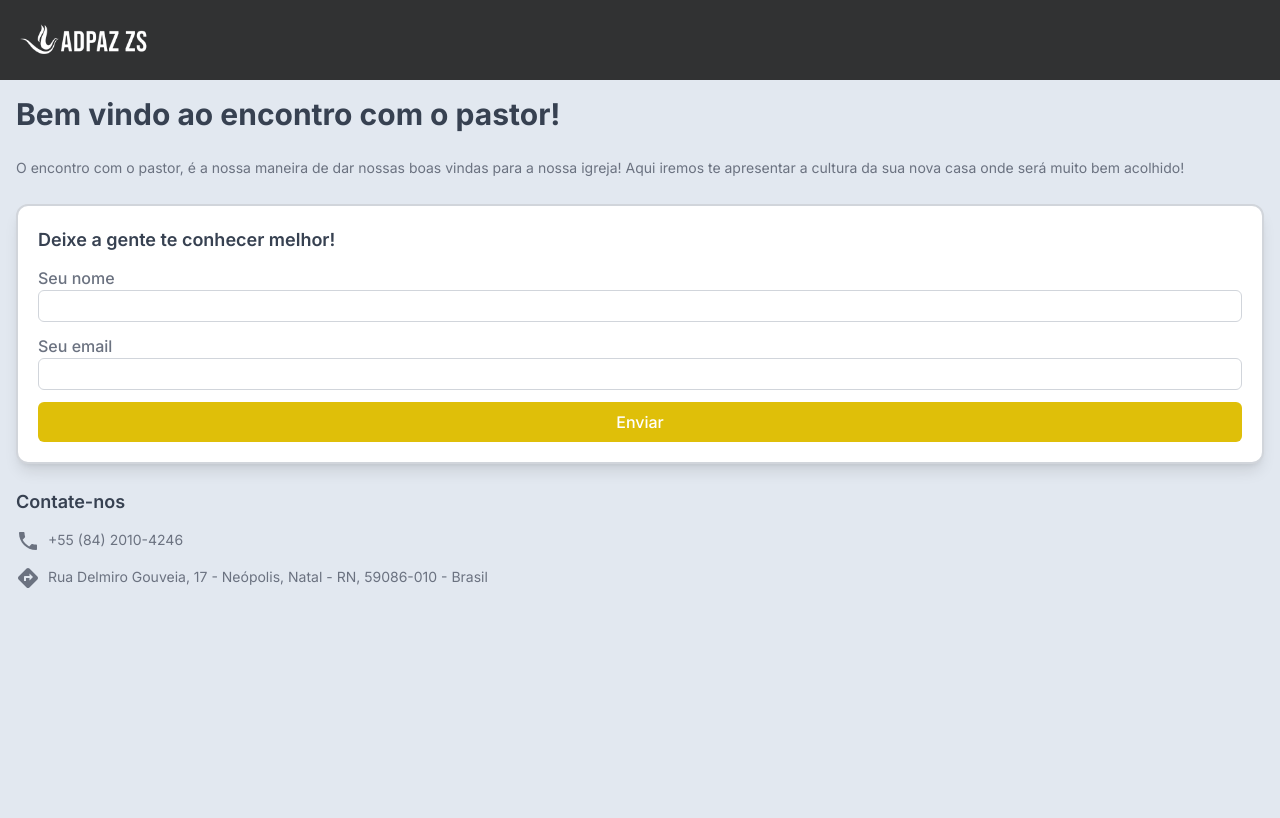
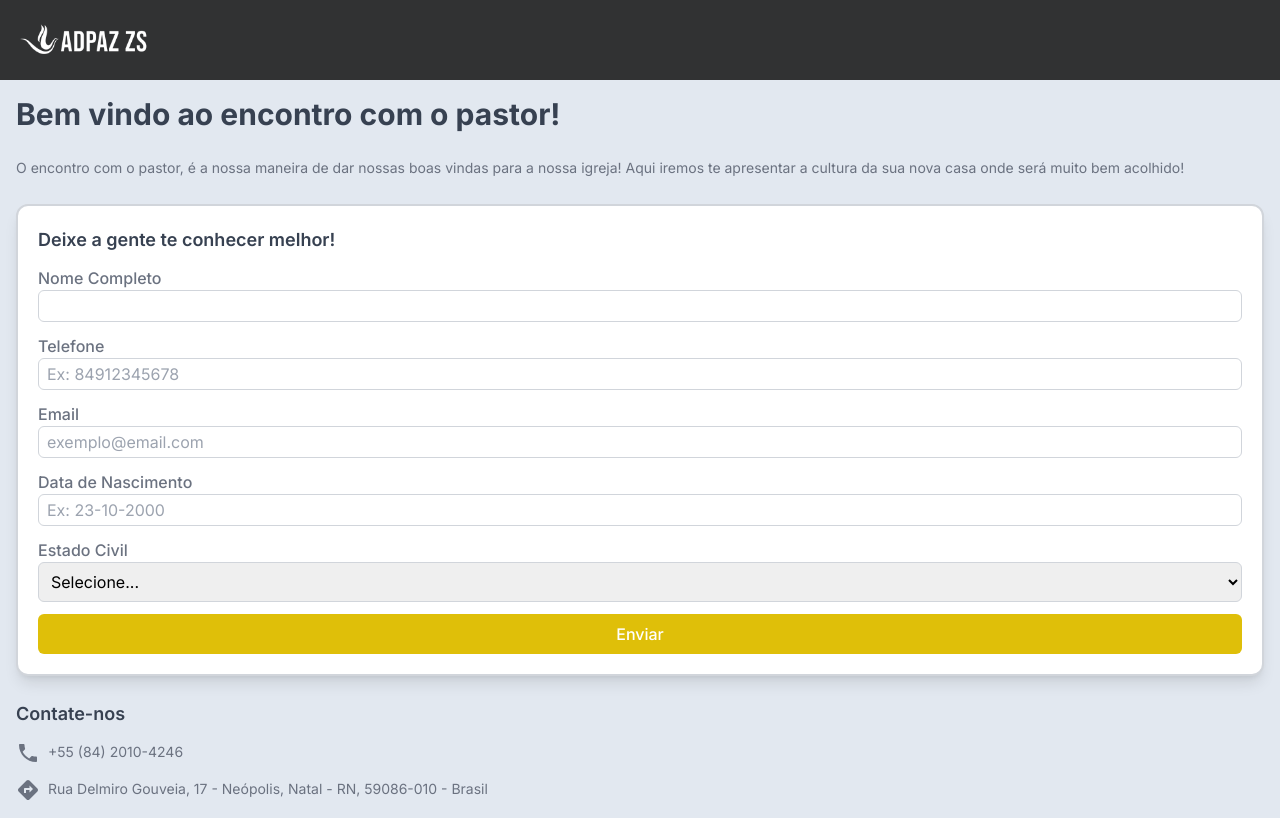
Before and after one commit to Adpaz-Zs-Tech/encontro-com-pastor, a Next.js app: page / in a window 1280 px wide. Built offline with nearby package versions, Linux system fonts and the light colour scheme.

Commit message:
feat: adding selectbox component

```diff
--- a/src/app/layout.tsx
+++ b/src/app/layout.tsx
@@ -1,12 +1,12 @@
-import type { Metadata } from "next";
-import { Inter } from "next/font/google";
-import "./globals.css";
+import type { Metadata } from 'next';
+import { Inter } from 'next/font/google';
+import './globals.css';
 
-const inter = Inter({ subsets: ["latin"] });
+const inter = Inter({ subsets: ['latin'] });
 
 export const metadata: Metadata = {
-  title: "Create Next App",
-  description: "Generated by create next app",
+  title: 'Encontro Com Pastor',
+  description: 'Encontro Com Pastor',
 };
 
 export default function RootLayout({
--- a/src/app/page.tsx
+++ b/src/app/page.tsx
@@ -1,11 +1,18 @@
-"use client";
-import PhoneIcon from "@mui/icons-material/Phone";
-import DirectionsIcon from "@mui/icons-material/Directions";
-import { useForm } from "react-hook-form";
+'use client';
+import PhoneIcon from '@mui/icons-material/Phone';
+import DirectionsIcon from '@mui/icons-material/Directions';
+import { useForm } from 'react-hook-form';
 
-import { InputBase, Title1, Text, Title2, Header } from "@/components";
-import { RegisterForm } from "@/types/forms";
-import { BaseButtton } from "@/components/BaseButton";
+import {
+  InputBase,
+  Title1,
+  Text,
+  Title2,
+  Header,
+  SelectboxBase,
+} from '@/components';
+import { RegisterForm } from '@/types/forms';
+import { BaseButtton } from '@/components/BaseButton';
 
 export default function Home() {
   const {
@@ -13,11 +20,11 @@ export default function Home() {
     control,
     handleSubmit,
   } = useForm<RegisterForm>({
-    mode: "onBlur",
+    mode: 'onBlur',
   });
 
   const teste = (data: RegisterForm) => {
-    console.log(data.email);
+    console.log(data);
   };
 
   return (
@@ -39,17 +46,58 @@ export default function Home() {
           <Title2 title="Deixe a gente te conhecer melhor!" />
           <InputBase
             control={control}
-            label="Seu nome"
+            label="Nome Completo"
             name="name"
-            rules={{ required: "Nome obrigatorio" }}
+            rules={{ required: 'Nome obrigatorio.' }}
             error={errors.name?.message}
           />
           <InputBase
             control={control}
-            label="Seu email"
+            label="Telefone"
+            name="telefone"
+            rules={{
+              required: 'Telefone obrigatorio.',
+              pattern: {
+                value: /^[0-9]{11}$/,
+                message:
+                  'Insira um número de telefone válido. Ex.: 84912345678',
+              },
+            }}
+            error={errors.telefone?.message}
+            placeholder="Ex: 84912345678"
+            type="number"
+          />
+
+          <InputBase
+            control={control}
+            label="Email"
             name="email"
-            rules={{ required: "Email obrigatorio" }}
+            rules={{ required: 'Email obrigatorio.' }}
             error={errors.email?.message}
+            placeholder="exemplo@email.com"
+          />
+
+          <InputBase
+            control={control}
+            label="Data de Nascimento"
+            name="nascimento"
+            rules={{
+              required: 'Data de nascimento obrigatoria.',
+              pattern: {
+                value: /^\d{2}-\d{2}-\d{4}$/,
+                message: 'Insira uma data valida. Ex.: dd-mm-aaaa',
+              },
+            }}
+            error={errors.nascimento?.message}
+            placeholder="Ex: 23-10-2000"
+          />
+
+          <SelectboxBase
+            control={control}
+            label="Estado Civil"
+            name="estadoCivil"
+            rules={{ required: 'Selecione uma opção valida.' }}
+            error={errors.estadoCivil?.message}
           />
 
           <BaseButtton title="Enviar" />
--- a/src/components/InputBase.tsx
+++ b/src/components/InputBase.tsx
@@ -1,10 +1,11 @@
-import { Controller, UseControllerProps, FieldValues } from "react-hook-form";
+import { Controller, UseControllerProps, FieldValues } from 'react-hook-form';
 
-type inputProps = {
+type selectboxProps = {
   placeholder?: string;
   type?: string;
   label: string;
   error?: string;
+  value?: any;
 };
 
 export function InputBase<FormType extends FieldValues>({
@@ -12,21 +13,20 @@ export function InputBase<FormType extends FieldValues>({
   name,
   rules,
   ...inputProps
-}: UseControllerProps<FormType> & inputProps) {
+}: UseControllerProps<FormType> & selectboxProps) {
   return (
     <Controller
       name={name}
       control={control}
       rules={rules}
-      render={({ field: { onChange, value } }) => (
+      render={({ field }) => (
         <div className="w-full">
           <label className="text-gray-500 font-medium mb-2">
             {inputProps.label}
           </label>
           <input
+            {...field}
             {...inputProps}
-            onChange={onChange}
-            value={value}
             className="h-8 border rounded-md w-full border-gray-300 p-2"
           />
 
--- a/src/components/index.ts
+++ b/src/components/index.ts
@@ -1,7 +1,8 @@
-import { Header } from "./Header";
-import { InputBase } from "./InputBase";
-import { Title1 } from "./Title1";
-import { Title2 } from "./Title2";
-import { Text } from "./Text";
+import { Header } from './Header';
+import { InputBase } from './InputBase';
+import { Title1 } from './Title1';
+import { Title2 } from './Title2';
+import { Text } from './Text';
+import { SelectboxBase } from './selectboxBase';
 
-export { InputBase, Header, Title1, Title2, Text };
+export { InputBase, Header, Title1, Title2, Text, SelectboxBase };
--- /dev/null
+++ b/src/components/selectboxBase.tsx
@@ -0,0 +1,48 @@
+import { InputProps } from '@/types/forms';
+import { Controller, UseControllerProps, FieldValues } from 'react-hook-form';
+
+const estadoCivil = [
+  { label: 'Selecione...', value: '' },
+  { label: 'Solteiro(a)', value: 'solteiro' },
+  { label: 'Casado(a)', value: 'casado' },
+  { label: 'Separado(a)', value: 'separado' },
+  { label: 'Divorciado(a)', value: 'divorciado' },
+];
+
+export function SelectboxBase<FormType extends FieldValues>({
+  control,
+  name,
+  rules,
+  ...inputProps
+}: UseControllerProps<FormType> & InputProps) {
+  return (
+    <Controller
+      name={name}
+      control={control}
+      rules={rules}
+      render={({ field: { onChange, value } }) => (
+        <div className="w-full">
+          <label className="text-gray-500 font-medium mb-2">
+            {inputProps.label}
+          </label>
+          <select
+            {...inputProps}
+            onChange={onChange}
+            value={value}
+            className="h-10 border rounded-md w-full border-gray-300 p-2"
+          >
+            {estadoCivil.map((option, index) => (
+              <option key={index} value={option.value}>
+                {option.label}
+              </option>
+            ))}
+          </select>
+
+          {inputProps.error && (
+            <p className="text-xs text-red-system mt-1">{inputProps.error}</p>
+          )}
+        </div>
+      )}
+    />
+  );
+}
--- /dev/null
+++ b/src/types/forms/InputProps.ts
@@ -0,0 +1,6 @@
+export interface InputProps {
+  placeholder?: string;
+  type?: string;
+  label: string;
+  error?: string;
+}
--- a/src/types/forms/RegisterFormProps.ts
+++ b/src/types/forms/RegisterFormProps.ts
@@ -1,4 +1,7 @@
 export interface RegisterForm {
   name: string;
   email: string;
+  telefone: number;
+  nascimento: number;
+  estadoCivil: string;
 }
--- a/src/types/forms/index.ts
+++ b/src/types/forms/index.ts
@@ -1,3 +1,4 @@
-import { RegisterForm } from "./RegisterFormProps";
+import { RegisterForm } from './RegisterFormProps';
+import { InputProps } from './InputProps';
 
-export type { RegisterForm };
+export type { RegisterForm, InputProps };
```
Also changed, not shown: 1 other file (tests, documents, lock files or other folders).
